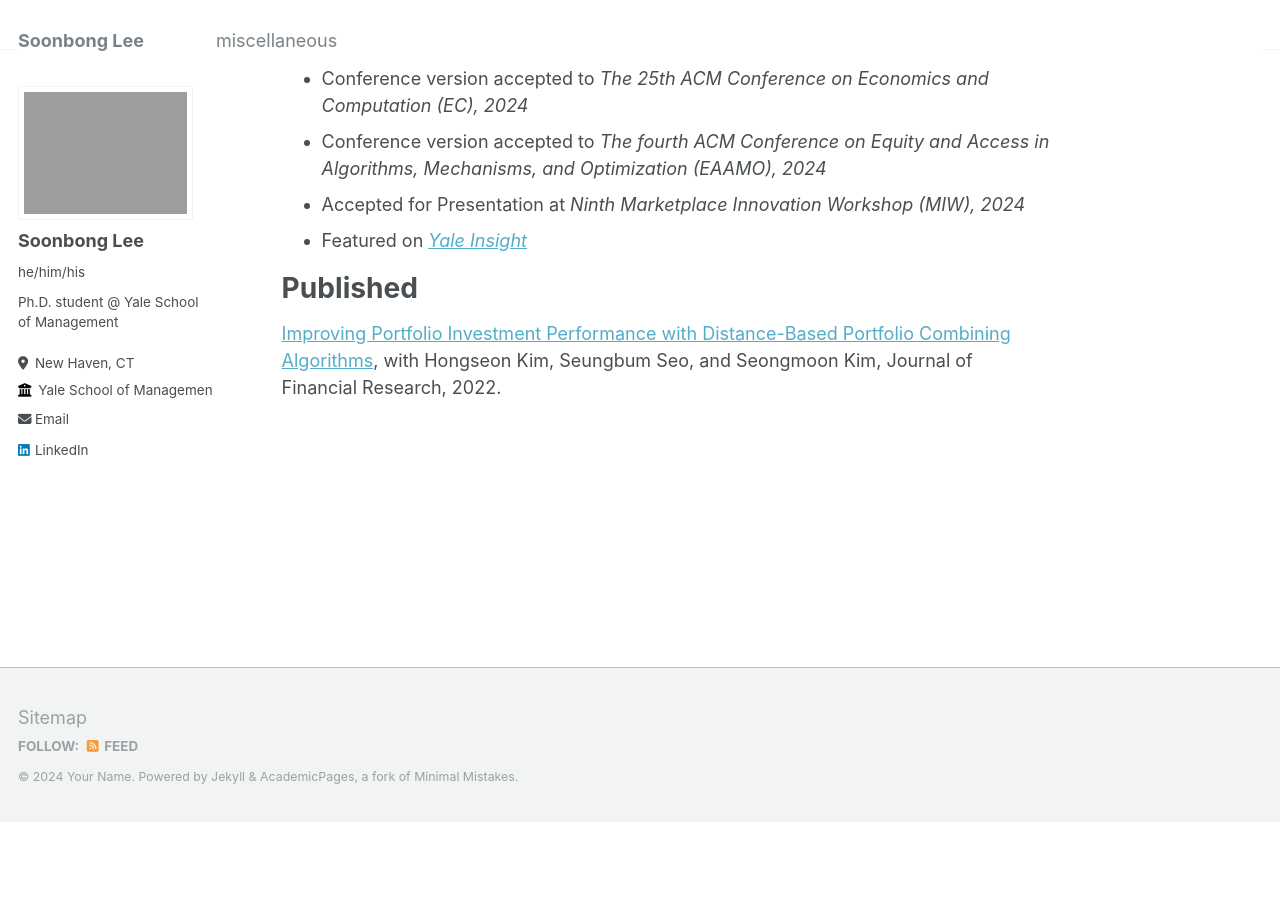
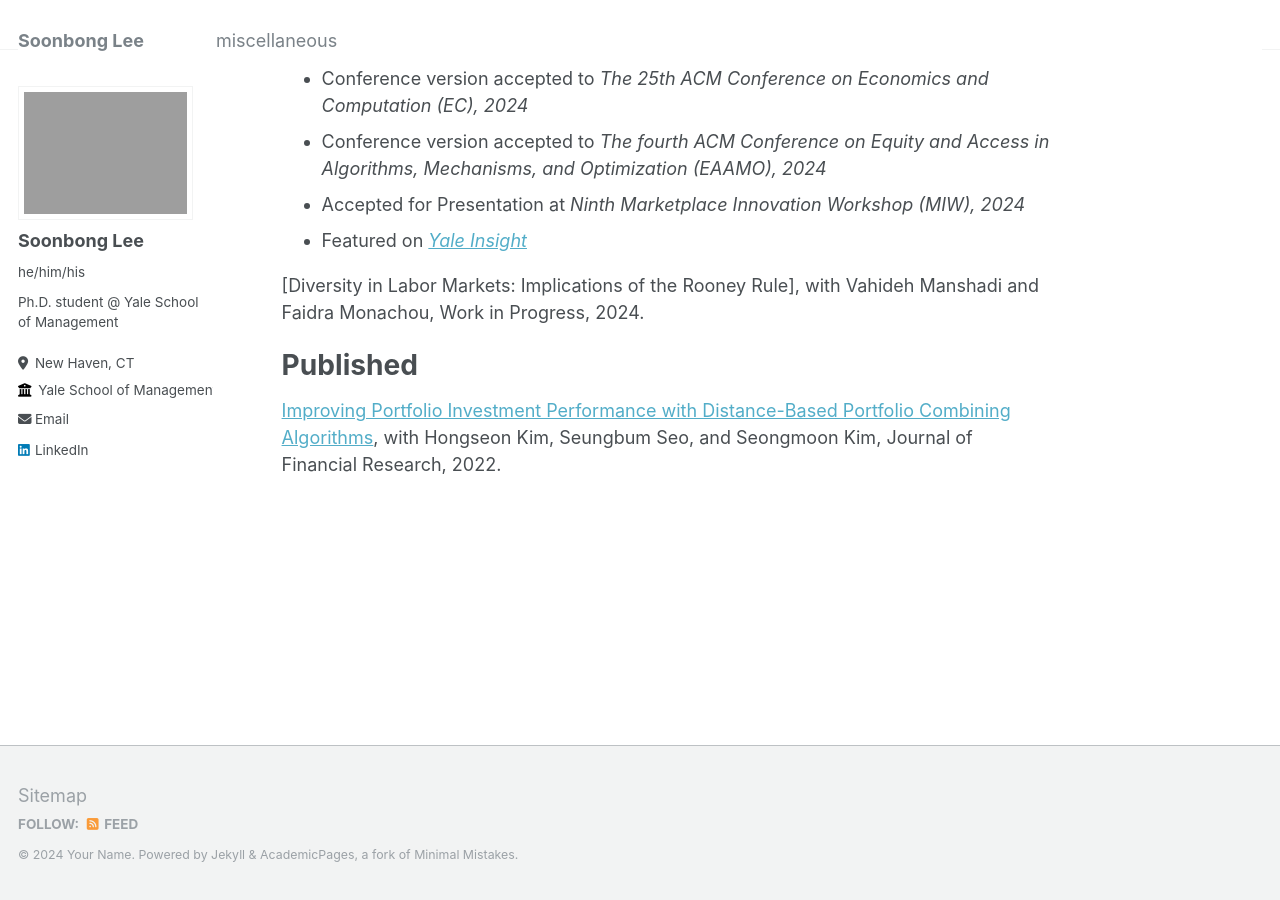
Before and after one commit to soonbong-lee/soonbong-lee.github.io, a Jekyll site: the page built from _pages/about.md, in a window 1280 px wide and 900 px high, scrolled down 580 px. Built offline with Jekyll 4.4.1, drawn with Linux system fonts in a browser that asks for light colours; before the commit the page ends 1403 px from its top, so only the background shows below that.

Commit message:
Update about.md

```diff
--- a/_pages/about.md
+++ b/_pages/about.md
@@ -24,6 +24,8 @@ Working Paper/In Progress
 - Accepted for Presentation at *Ninth Marketplace Innovation Workshop (MIW), 2024*
 - Featured on [*Yale Insight*](https://insights.som.yale.edu/insights/using-operations-research-to-improve-the-refugee-resettlement-process)
 
+[Diversity in Labor Markets: Implications of the Rooney Rule], with Vahideh Manshadi and Faidra Monachou, Work in Progress, 2024.
+
 Published
 =====
 [Improving Portfolio Investment Performance with Distance-Based Portfolio Combining Algorithms](https://onlinelibrary.wiley.com/doi/full/10.1111/jfir.12303), with Hongseon Kim, Seungbum Seo, and Seongmoon Kim, Journal of Financial Research, 2022.
```
